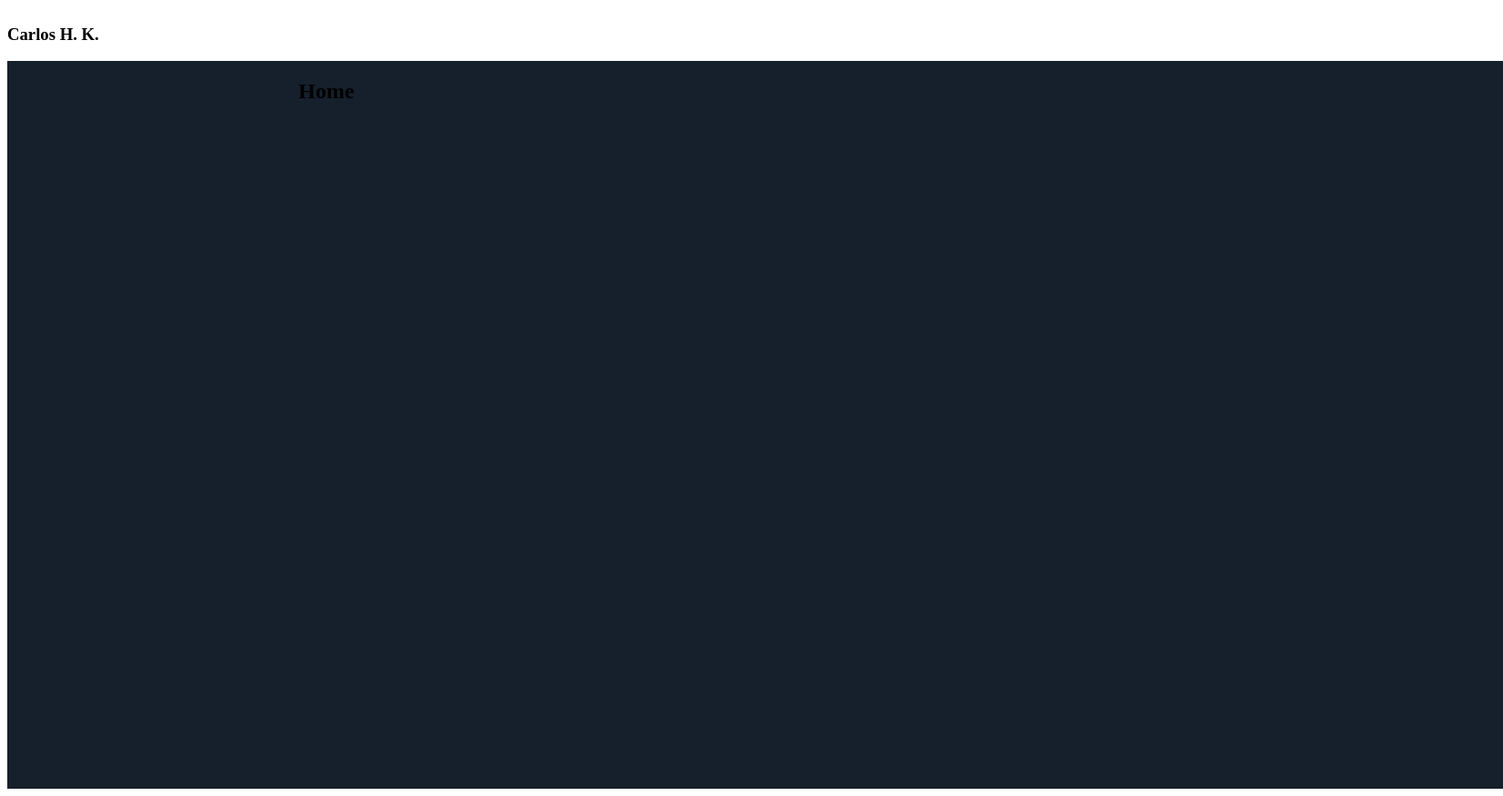
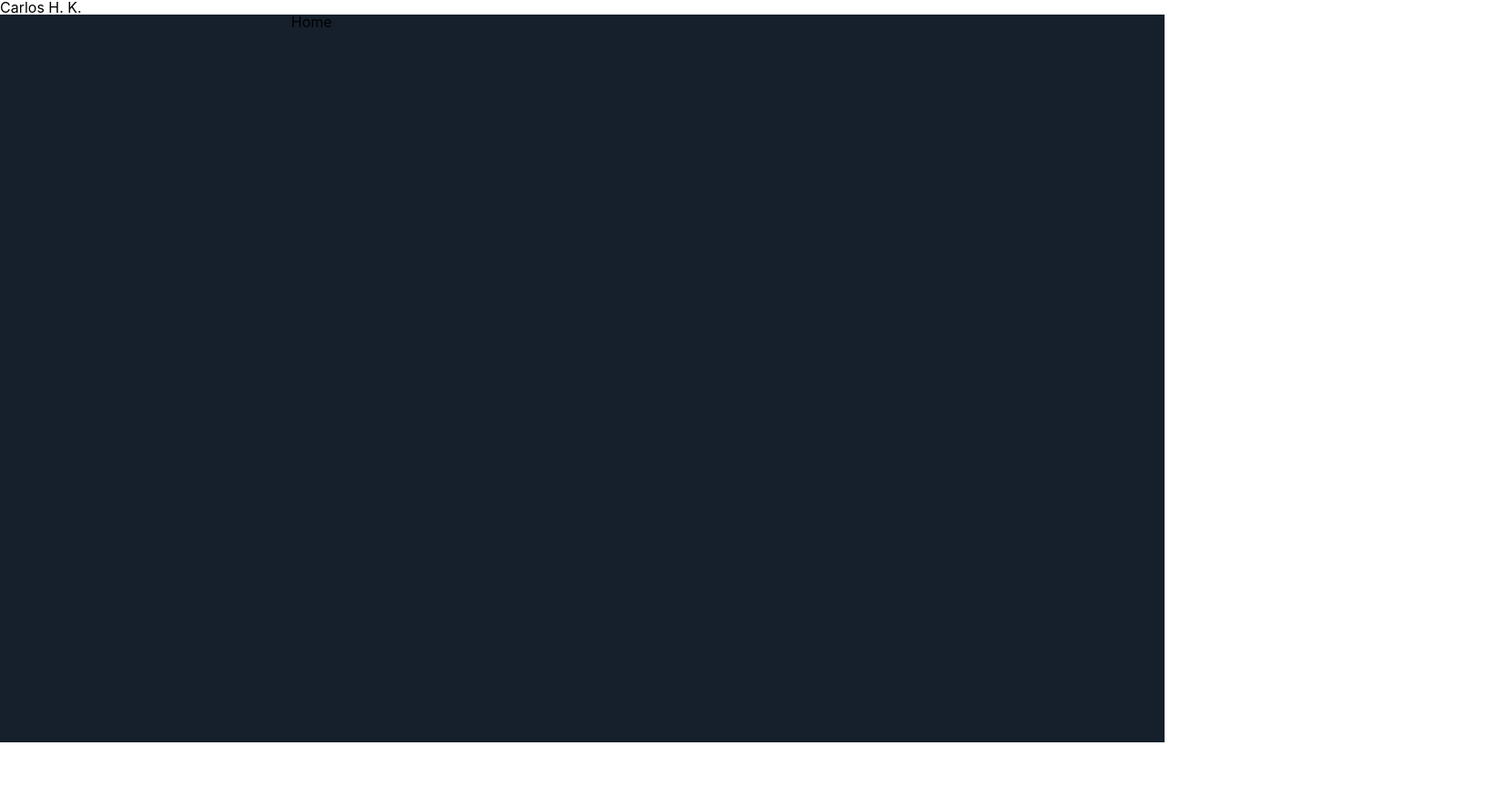
Before and after one commit to carloskotacho/my-website, a Gatsby site: page / in a window 1280 px wide. Shown: the whole page at 91% size, 1652 px wide, since content can reach past the window. After the commit the page ends 816 px from the top, so only its background shows below. Built offline with nearby package versions, Linux system fonts and the light colour scheme; Gatsby itself is replaced by a stand-in of ours.

Commit message:
style: add global styles

```diff
--- a/src/components/Layout/index.js
+++ b/src/components/Layout/index.js
@@ -2,6 +2,8 @@
 import PropTypes from 'prop-types';
 import styled from 'styled-components';
 import Profile from '../Profile';
+
+import GlobalStyles from '../../styles/global';
 
 const LayoutWrapper = styled.section`
   display: grid;
@@ -17,6 +19,7 @@
 const Layout = ({ children }) => {
   return (
     <LayoutWrapper>
+      <GlobalStyles />
       <aside>
         <Profile />
       </aside>
--- /dev/null
+++ b/src/styles/global.js
@@ -0,0 +1,66 @@
+import { createGlobalStyle } from 'styled-components';
+
+const GlobalStyles = createGlobalStyle`
+  /* http://meyerweb.com/eric/tools/css/reset/
+   v2.0 | 20110126
+   License: none (public domain)
+  */
+  html, body, div, span, applet, object, iframe,
+  h1, h2, h3, h4, h5, h6, p, blockquote, pre,
+  a, abbr, acronym, address, big, cite, code,
+  del, dfn, em, img, ins, kbd, q, s, samp,
+  small, strike, strong, sub, sup, tt, var,
+  b, u, i, center,
+  dl, dt, dd, ol, ul, li,
+  fieldset, form, label, legend,
+  table, caption, tbody, tfoot, thead, tr, th, td,
+  article, aside, canvas, details, embed,
+  figure, figcaption, footer, header, hgroup,
+  menu, nav, output, ruby, section, summary,
+  time, mark, audio, video {
+    margin: 0;
+    padding: 0;
+    border: 0;
+    font-size: 100%;
+    font: inherit;
+    vertical-align: baseline;
+  }
+  /* HTML5 display-role reset for older browsers */
+  article, aside, details, figcaption, figure,
+  footer, header, hgroup, menu, nav, section {
+    display: block;
+  }
+  body {
+    line-height: 1;
+  }
+  ol, ul {
+    list-style: none;
+  }
+  blockquote, q {
+    quotes: none;
+  }
+  blockquote:before, blockquote:after,
+  q:before, q:after {
+    content: '';
+    content: none;
+  }
+  table {
+    border-collapse: collapse;
+    border-spacing: 0;
+  }
+  * {
+    box-sizing: border-box;
+  }
+  body {
+    background: #fff;
+    line-height: 1;
+    font-size: 100%;
+    font-family: -apple-system, BlinkMacSystemFont, "Segoe UI", Roboto, Helvetica, Arial, sans-serif, "Apple Color Emoji", "Segoe UI Emoji", "Segoe UI Symbol";
+  }
+  img {
+    display: block;
+  	width: 100%;
+  	height: auto;
+  }
+`;
+export default GlobalStyles;
```
